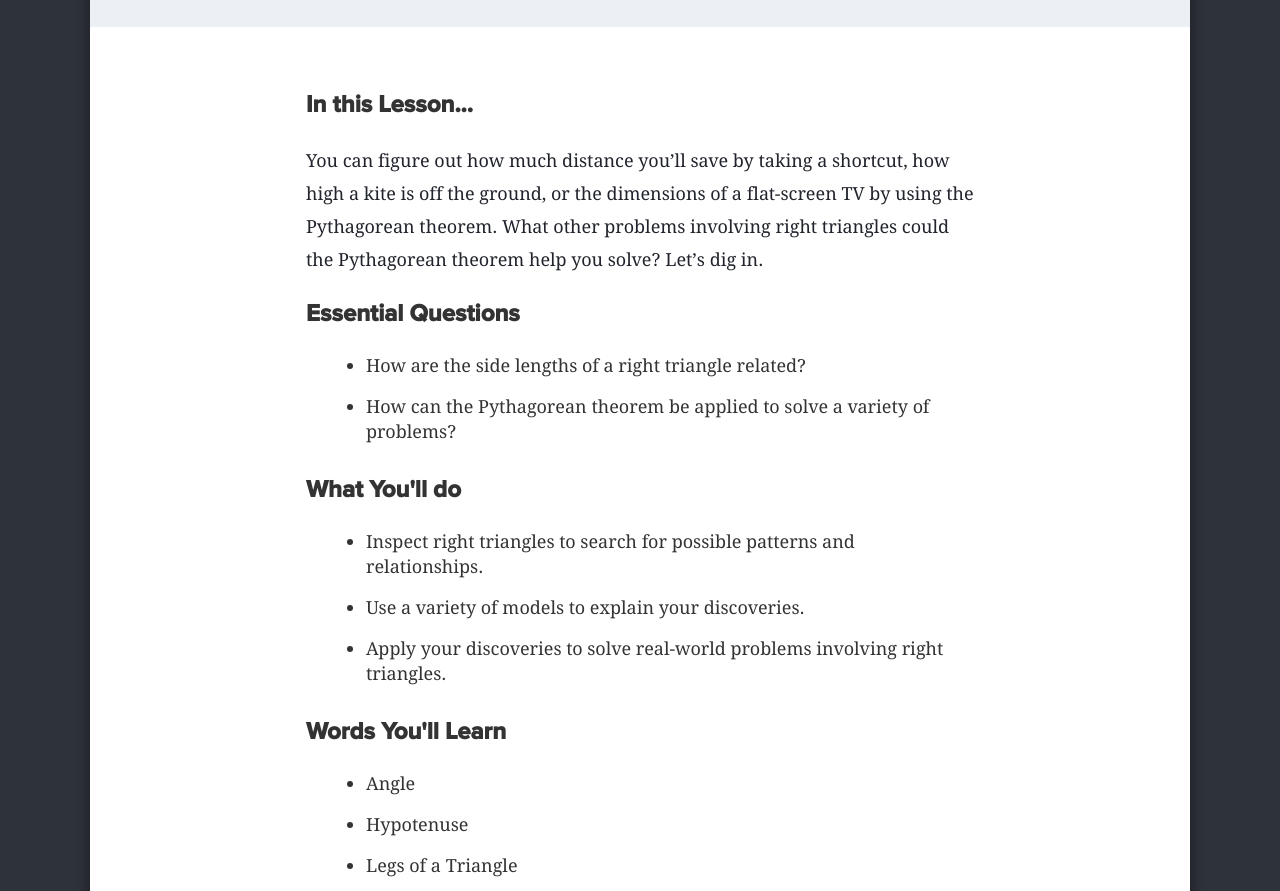
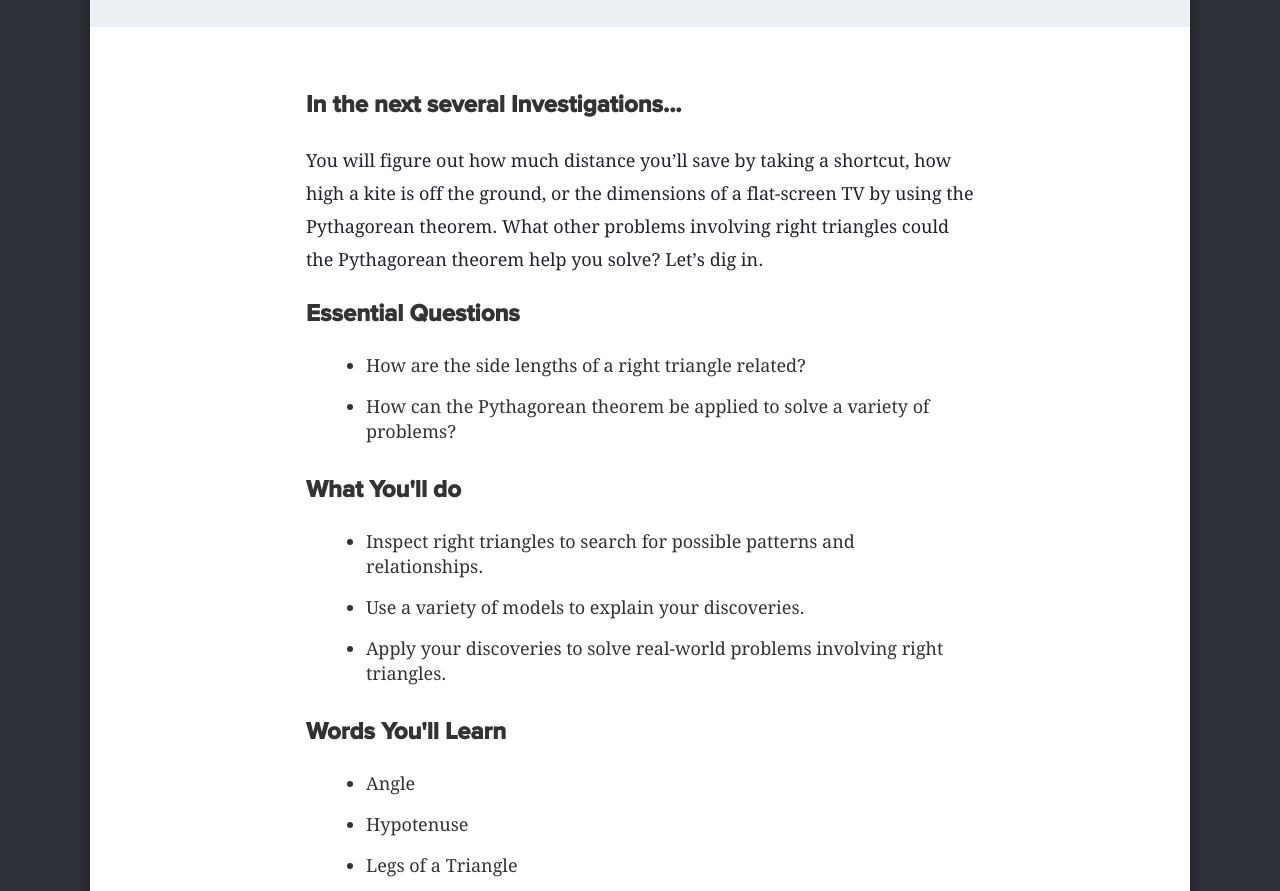
Before and after one commit to Blind3y3Design/MathTB, a website: page index.html in a window 1280 px wide. Shown: the part 1892-2783 px from the top of the page. Drawn offline with nearby package versions, Linux system fonts and the light colour scheme.

Commit message:
copy changes

```diff
--- a/index.html
+++ b/index.html
@@ -102,9 +102,9 @@
                                         </footer>
                                     </footer>
                                 </div>
-                                <h3 class="cmrp-heading">In this Lesson...</h3>
+                                <h3 class="cmrp-heading">In the next several Investigations...</h3>
                                 <p>
-                                    You can figure out how much distance you’ll save by taking a shortcut, how high a kite is off the ground, or the dimensions of a flat-screen TV by using the Pythagorean theorem. What other problems involving right triangles could the Pythagorean theorem help you solve? Let’s dig in.
+                                    You will figure out how much distance you’ll save by taking a shortcut, how high a kite is off the ground, or the dimensions of a flat-screen TV by using the Pythagorean theorem. What other problems involving right triangles could the Pythagorean theorem help you solve? Let’s dig in.
                                 </p>
 
                                 <h3 class="crmp-heading">Essential Questions</h3>
```
